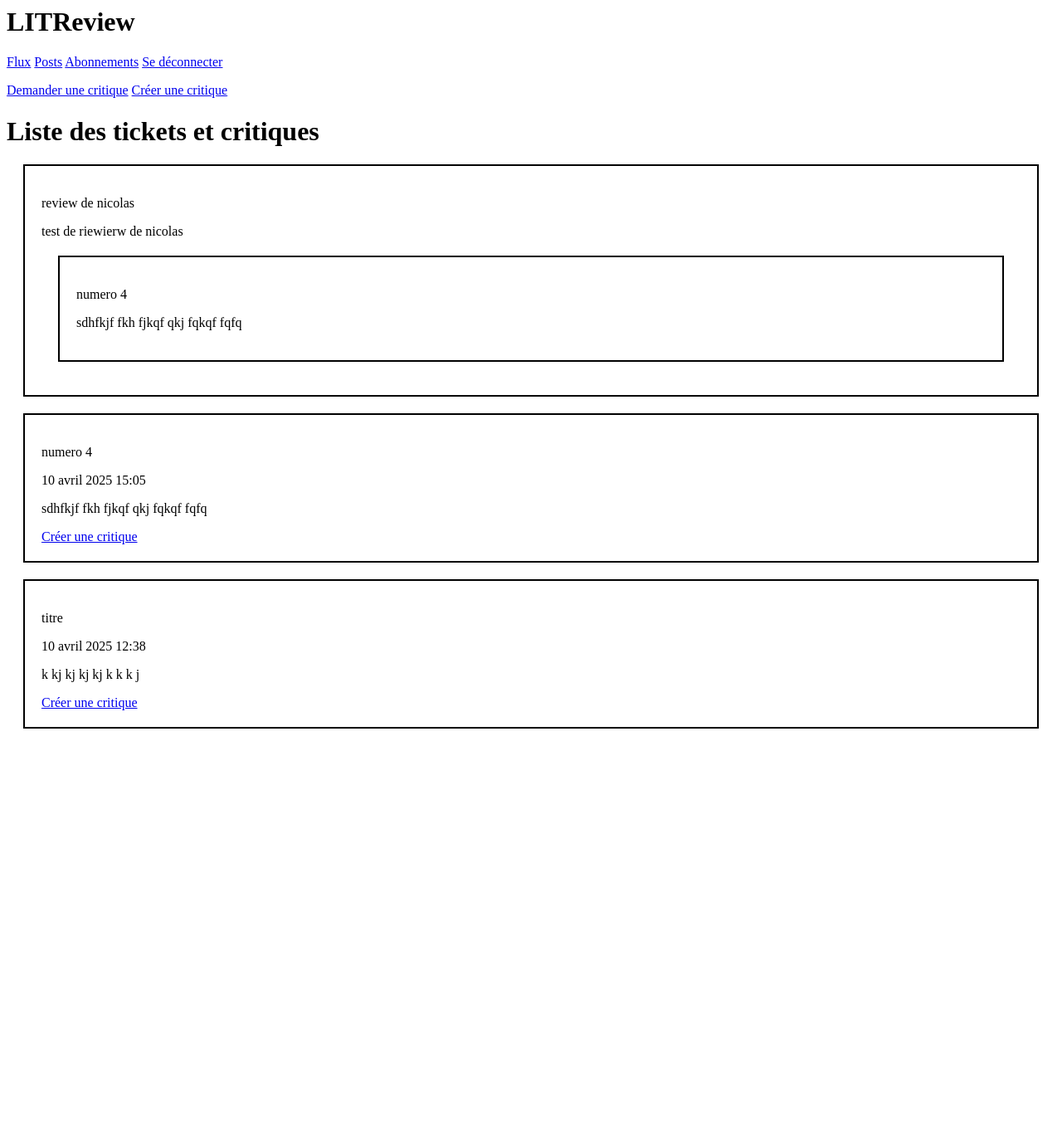
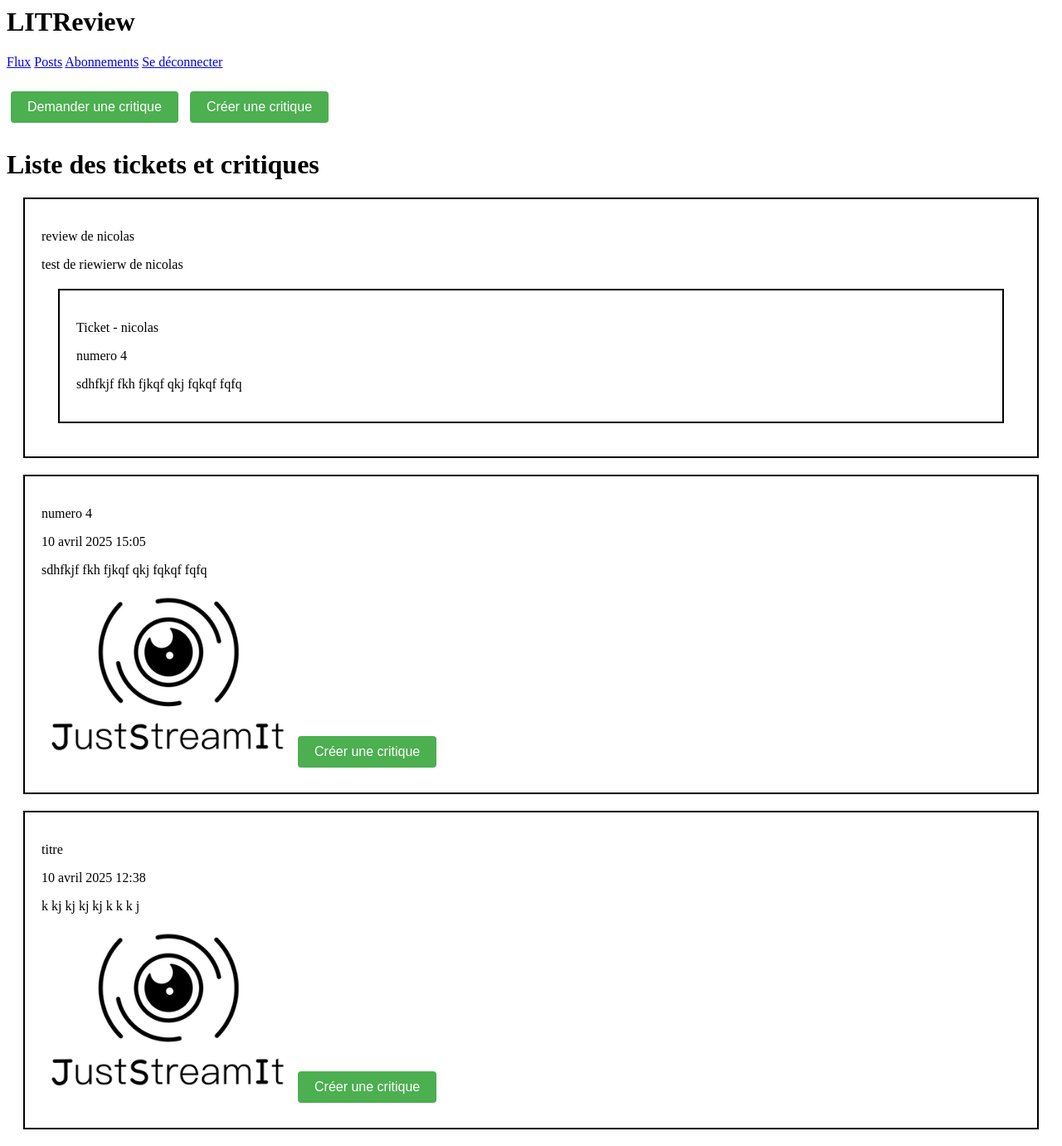
Before and after one commit to NicolasF425/litrevu, a Django app: page /flux/ in a window 1280 px wide. Shown: the whole page at 83% size. Before the commit the page ends 878 px from the top, so only its background shows below. Run offline with Django 5.2, Linux system fonts and the light colour scheme; a user stored in the database is signed in; data comes from the database, SQL or seed files in the repository; both versions use the stored data as it was after the commit.

Commit message:
ajout css

```diff
--- a/litrevu/appli/templates/appli/flux.html
+++ b/litrevu/appli/templates/appli/flux.html
@@ -5,8 +5,8 @@
 {% block content %}
 
     <div>
-        <p><a href="{% url 'ticket' %}">Demander une critique</a>
-        <a href="{% url 'review' %}">Créer une critique</a></p>
+        <p><a href="{% url 'ticket' %}" class="button">Demander une critique</a>
+        <a href="{% url 'review' %}" class="button">Créer une critique</a></p>
     </div>
 
     <h1>Liste des tickets et critiques</h1>
@@ -17,15 +17,16 @@
                     <p>{{ post.title }}</p>
                     <p>{{ post.time_created }}</p>
                     <p>{{ post.description }}</p>
-                    <a href="{% url 'response' post.id %}">Créer une critique</a>
+                    <img src="/media/{{post.image}}" alt="image">
+                    <a href="{% url 'response' post.id %}" class="button">Créer une critique</a>
                 {% elif post|get_class == 'Review' %}
                     <p>{{ post.headline }} </p>
                     <p>{{ post.body }}</p>
                     <div class="div_border">
+                        <p>Ticket - {{ post.user.username }}</p>
                         <p>{{ post.ticket.title }}</p>
                         <p>{{ post.ticket.description }}</p>
                     </div>
-
                 {% endif %}
             </div>
         {% endfor %}
--- a/litrevu/appli/views.py
+++ b/litrevu/appli/views.py
@@ -119,7 +119,7 @@ def create_review(request):
     if request.method == 'POST':
         # handle the POST request here
         ticket_form = forms.TicketForm(request.POST, request.FILES, prefix='first')
-        review_form = forms.reviewForm(request.POST, prefix='second')
+        review_form = forms.ReviewForm(request.POST, prefix='second')
         if all([ticket_form.is_valid(), review_form.is_valid()]):
             ticket = ticket_form.save(commit=False)
             ticket.user = request.user
--- a/litrevu/litrevu/settings.py
+++ b/litrevu/litrevu/settings.py
@@ -122,7 +122,7 @@ STATIC_URL = 'static/'
 
 STATICFILES_DIRS = [
     BASE_DIR / "static",
-    '/litrevu/static/',
+    'static/',
 ]
 
 # Default primary key field type
--- a/litrevu/static/styles.css
+++ b/litrevu/static/styles.css
@@ -5,3 +5,39 @@
     border-style:solid;
     border-color:black;
 }
+
+.button {
+    display: inline-block;
+    padding: 10px 20px;
+    margin: 10px 5px;
+    background-color: #4CAF50; /* Couleur verte */
+    color: white;
+    text-decoration: none;
+    border-radius: 4px;
+    border: none;
+    cursor: pointer;
+    font-family: Arial, sans-serif;
+    font-size: 16px;
+    transition: background-color 0.3s;
+}
+
+/* Style pour le survol */
+.button:hover {
+    background-color: #45a049;
+}
+
+/* Style pour un bouton secondaire (si besoin) */
+.button-secondary {
+    background-color: #2196F3; /* Couleur bleue */
+}
+
+.button-secondary:hover {
+    background-color: #0b7dda;
+}
+
+img {
+    max-width: 300px;  /* Largeur maximale */
+    max-height: 300px; /* Hauteur maximale */
+    width: auto;       /* Maintient le ratio d'aspect */
+    height: auto;      /* Maintient le ratio d'aspect */
+  }
```
Also changed, not shown: litrevu/appli/templates/appli/post_list.html (+20 -11 lines), litrevu/appli/templates/appli/subscriptions.html (+4 -4 lines), litrevu/db.sqlite3, litrevu/media/Ficherecap-ApprenezaprogrammerenJavascript.png (added).
